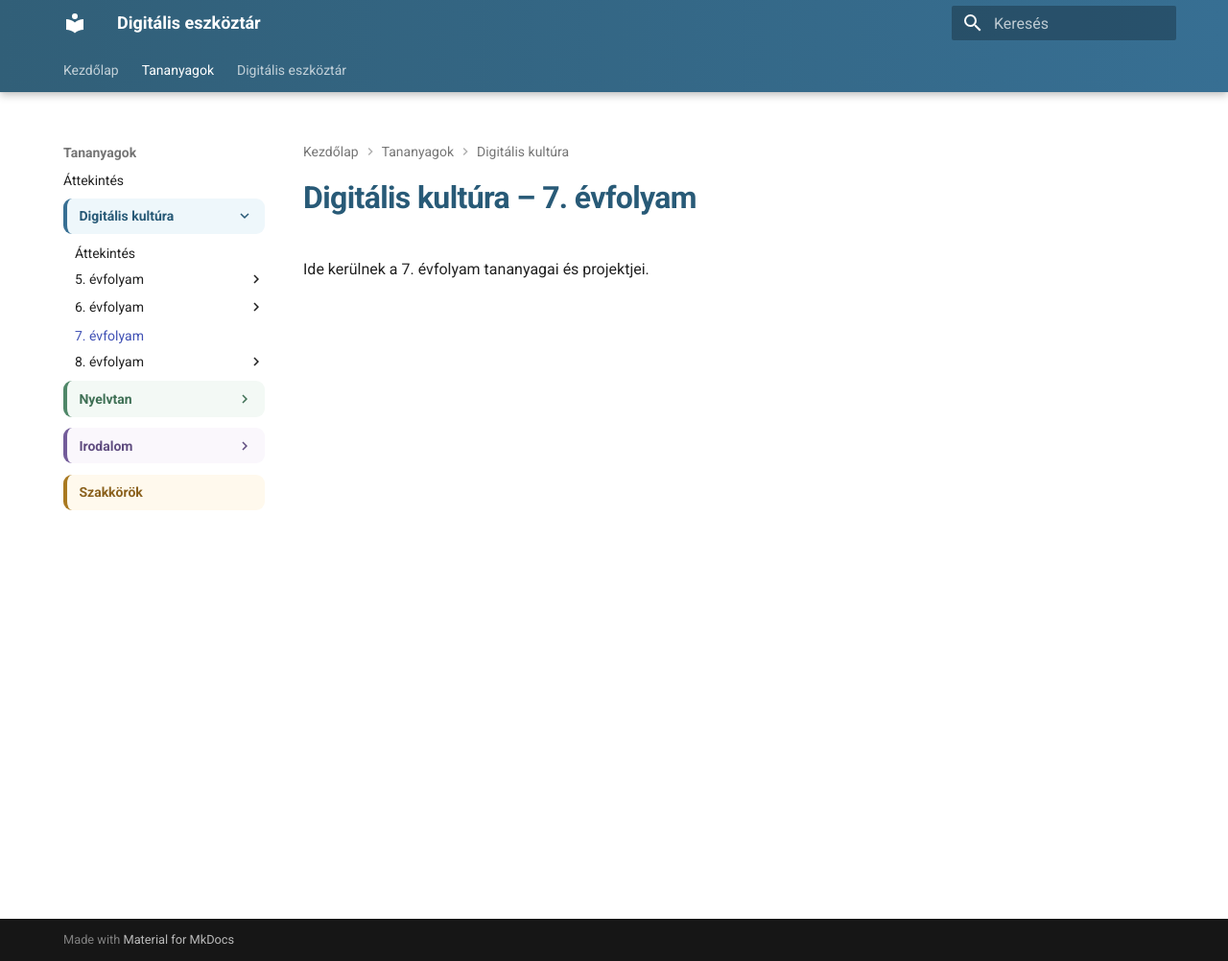
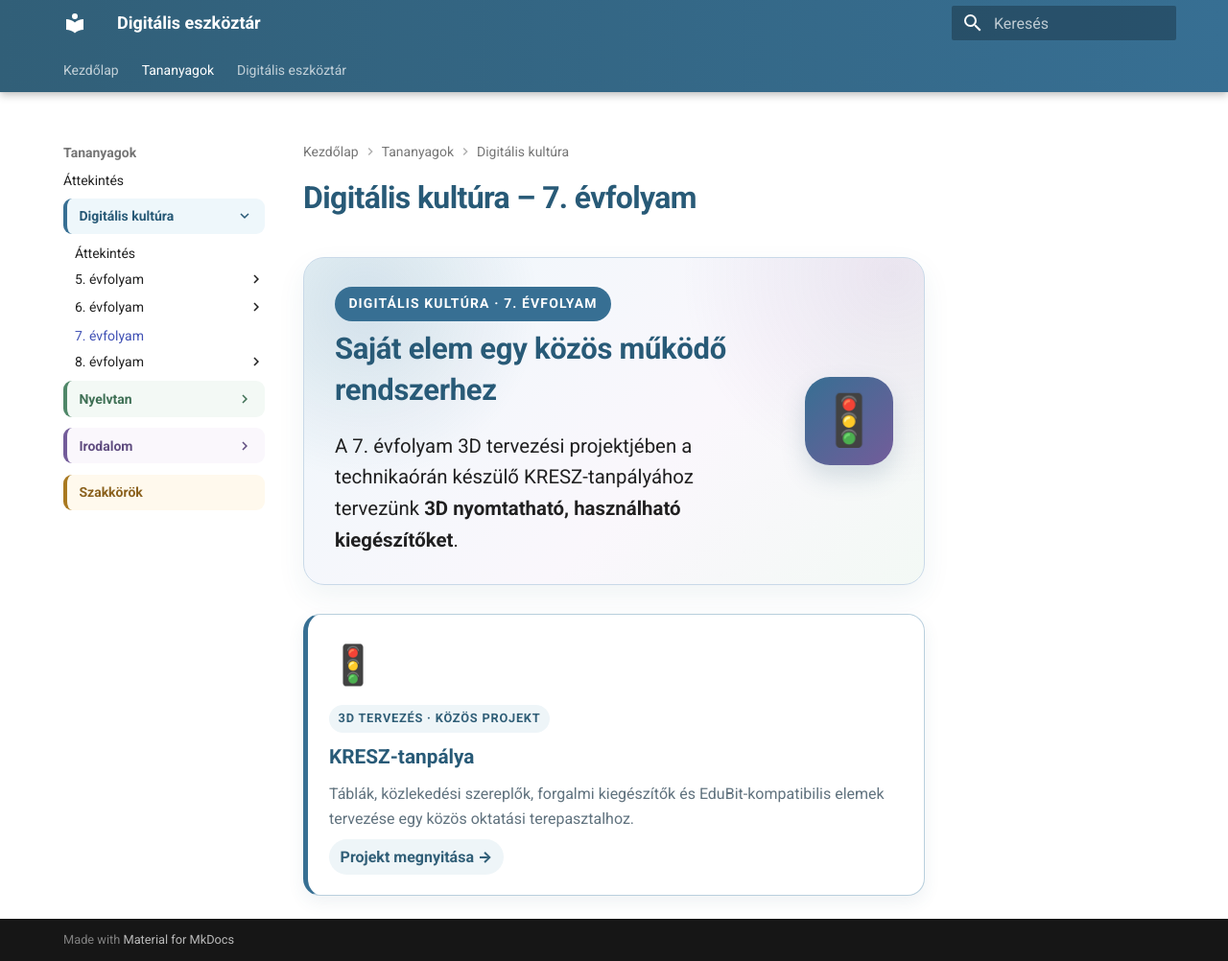
Before and after one commit to bsuszter/digitalis-eszkoztar, an MkDocs documentation site: the page built from docs/tananyagok/digitalis-kultura/7-evfolyam/index.md, in a window 1280 px wide and 1002 px high. Shown: the whole window at 96% size. Built offline with MkDocs 1.6.1 and Material for MkDocs 9.7.7, drawn with Linux system fonts in a browser that asks for light colours.

Commit message:
Add grade 7 KRESZ project to overview

```diff
--- a/docs/tananyagok/digitalis-kultura/7-evfolyam/index.md
+++ b/docs/tananyagok/digitalis-kultura/7-evfolyam/index.md
@@ -1,3 +1,20 @@
 # Digitális kultúra – 7. évfolyam
 
-Ide kerülnek a 7. évfolyam tananyagai és projektjei.
+<div class="article-hero">
+  <div>
+    <span class="article-kicker">DIGITÁLIS KULTÚRA · 7. ÉVFOLYAM</span>
+    <h2>Saját elem egy közös működő rendszerhez</h2>
+    <p>A 7. évfolyam 3D tervezési projektjében a technikaórán készülő KRESZ-tanpályához tervezünk <strong>3D nyomtatható, használható kiegészítőket</strong>.</p>
+  </div>
+  <div class="article-hero__icon">🚦</div>
+</div>
+
+<div class="tool-grid">
+  <a class="tool-card" href="kresz-tanpalya/">
+    <span class="tool-icon">🚦</span>
+    <span class="tool-tag">3D TERVEZÉS · KÖZÖS PROJEKT</span>
+    <strong>KRESZ-tanpálya</strong>
+    <span>Táblák, közlekedési szereplők, forgalmi kiegészítők és EduBit-kompatibilis elemek tervezése egy közös oktatási terepasztalhoz.</span>
+    <span class="tool-link">Projekt megnyitása →</span>
+  </a>
+</div>
```
